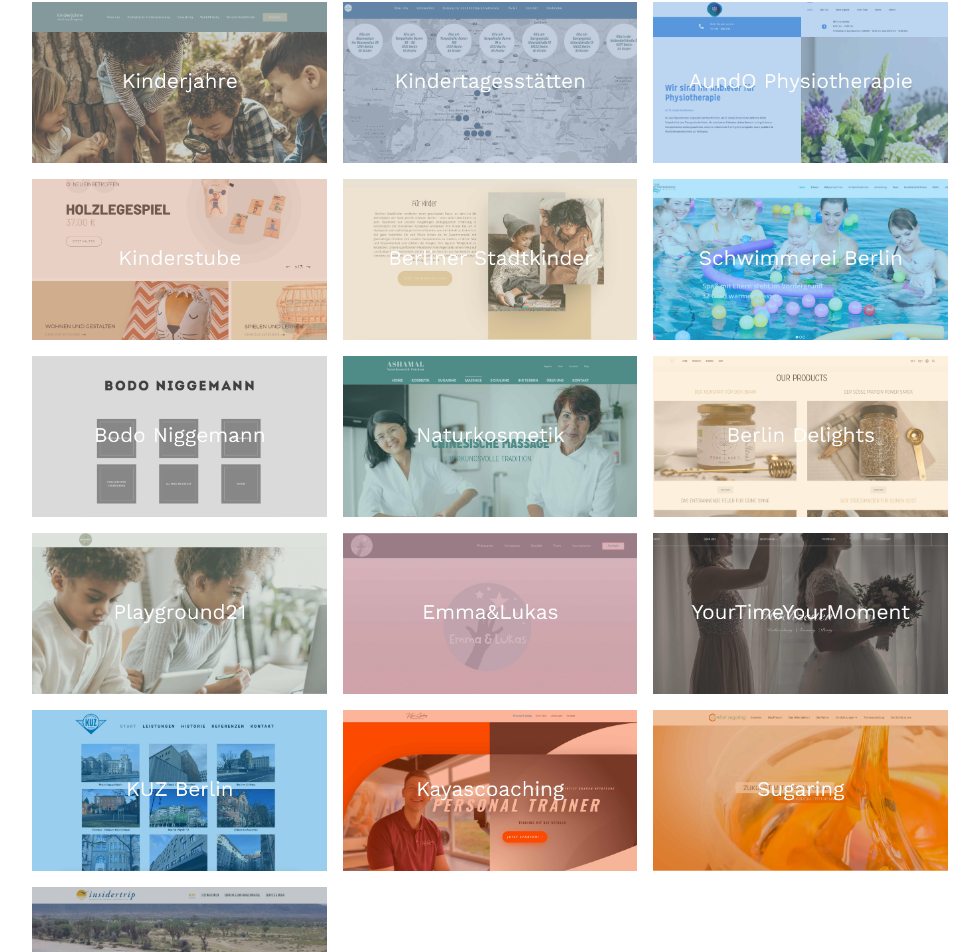
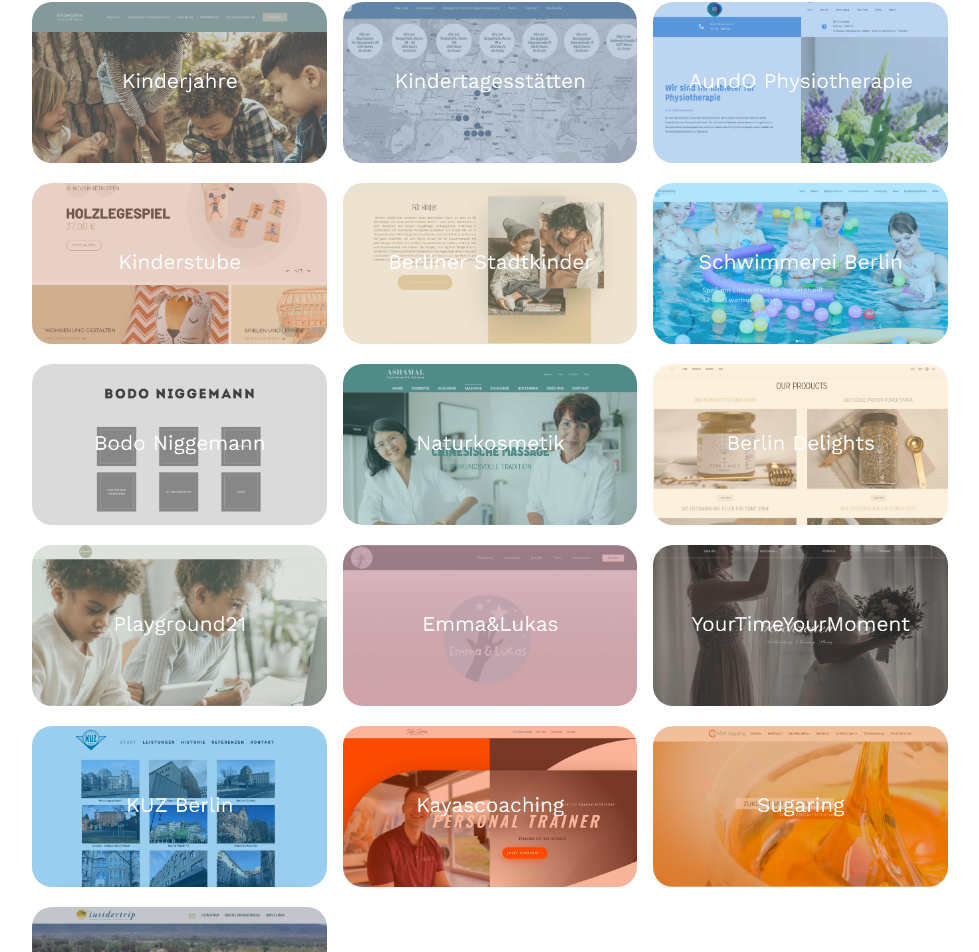
Before and after one commit to danmae/danmae, a React (Create React App) app: page /portfolio in a window 1280 px wide. Shown: the part 122-1074 px from the top of the page, without its empty margins (150-1129 px from the left). Built offline with nearby package versions, Linux system fonts and the light colour scheme.

Commit message:
added portfolio links and tags

```diff
--- a/src/components/portfolio.tsx
+++ b/src/components/portfolio.tsx
@@ -7,22 +7,22 @@ class Portfolio extends React.Component {
       <div>
         <h1 className="portfolio-text">Portfolio</h1>
         <div className="portfolio-grid">
-        <img className="grid-item" src={process.env.PUBLIC_URL + "/images/projects/kinderjahre.jpg"} alt="Kinderjahre"/>
-        <img className="grid-item" src={process.env.PUBLIC_URL + "/images/projects/kenntnisreich-kindertagesstaetten.jpg"} alt="Kinderjahre"/>
-        <img className="grid-item" src={process.env.PUBLIC_URL + "/images/projects/aundotherapie.jpg"} alt="Kinderjahre"/>
-        <img className="grid-item" src={process.env.PUBLIC_URL + "/images/projects/kinderstube.jpg"} alt="Kinderjahre"/>
-        <img className="grid-item" src={process.env.PUBLIC_URL + "/images/projects/stadtkinder.jpg"} alt="Kinderjahre"/>
-        <img className="grid-item" src={process.env.PUBLIC_URL + "/images/projects/schwimmerei.jpg"} alt="Kinderjahre"/>
-        <img className="grid-item" src={process.env.PUBLIC_URL + "/images/projects/bodoniggemann.jpg"} alt="Kinderjahre"/>
-        <img className="grid-item" src={process.env.PUBLIC_URL + "/images/projects/ashamal.jpg"} alt="Kinderjahre"/>
-        <img className="grid-item" src={process.env.PUBLIC_URL + "/images/projects/berlindelights.jpg"} alt="Kinderjahre"/>
-        <img className="grid-item" src={process.env.PUBLIC_URL + "/images/projects/playground21.jpg"} alt="Kinderjahre"/>
-        <img className="grid-item" src={process.env.PUBLIC_URL + "/images/projects/emmaundlukas.jpg"} alt="Kinderjahre"/>
-        <img className="grid-item" src={process.env.PUBLIC_URL + "/images/projects/yourtimeyourmoment.jpg"} alt="Kinderjahre"/>
-        <img className="grid-item" src={process.env.PUBLIC_URL + "/images/projects/kuz.jpg"} alt="Kinderjahre"/>
-        <img className="grid-item" src={process.env.PUBLIC_URL + "/images/projects/kayascoaching.jpg"} alt="Kinderjahre"/>
-        <img className="grid-item" src={process.env.PUBLIC_URL + "/images/projects/sugaring.jpg"} alt="Kinderjahre"/>
-        <img className="grid-item" src={process.env.PUBLIC_URL + "/images/projects/insidertrip.jpg"} alt="Kinderjahre"/>
+        <a href="https://kinder-jahre.com/" target="blank"><img className="grid-item" src={process.env.PUBLIC_URL + "/images/projects/kinderjahre.jpg"} alt="Kinderjahre"/></a>
+        <a href="https://kenntnisreich-kindertagesstaetten.de/" target="blank"><img className="grid-item" src={process.env.PUBLIC_URL + "/images/projects/kenntnisreich-kindertagesstaetten.jpg"} alt="Kenntnisreich Kindertagesstätten"/></a>
+        <a href="https://aundotherapie.de/" target="blank"><img className="grid-item" src={process.env.PUBLIC_URL + "/images/projects/aundotherapie.jpg"} alt="AundO Therapie Berlin"/></a>
+        <a href="https://kinderstubeonline.com/" target="blank"><img className="grid-item" src={process.env.PUBLIC_URL + "/images/projects/kinderstube.jpg"} alt="Kinderstube Online"/></a>
+        <a href="https://berlinerstadtkinder.de/" target="blank"><img className="grid-item" src={process.env.PUBLIC_URL + "/images/projects/stadtkinder.jpg"} alt="Berliner Stadtkinder"/></a>
+        <a href="https://schwimmerei-berlin.de/" target="blank"><img className="grid-item" src={process.env.PUBLIC_URL + "/images/projects/schwimmerei.jpg"} alt="Schwimmerei Berlin"/></a>
+        <a href="https://bodo-niggemann.de/" target="blank"><img className="grid-item" src={process.env.PUBLIC_URL + "/images/projects/bodoniggemann.jpg"} alt="Bodo Niggemann"/></a>
+        <a href="https://naturkosmetik-potsdam.de/" target="blank"><img className="grid-item" src={process.env.PUBLIC_URL + "/images/projects/ashamal.jpg"} alt="Naturkosmetik Ashamal"/></a>
+        <img className="grid-item" src={process.env.PUBLIC_URL + "/images/projects/berlindelights.jpg"} alt="Berlin Delights"/>
+        <a href="https://playground21.de/" target="blank"><img className="grid-item" src={process.env.PUBLIC_URL + "/images/projects/playground21.jpg"} alt="Playground 21"/></a>
+        <a href="https://www.emmaundlukas.de/" target="blank"><img className="grid-item" src={process.env.PUBLIC_URL + "/images/projects/emmaundlukas.jpg"} alt="Emma und Lukas"/></a>
+        <a href="https://yourtimeyourmoment-fotografie.de/" target="blank"><img className="grid-item" src={process.env.PUBLIC_URL + "/images/projects/yourtimeyourmoment.jpg"} alt="Your Time Your Moment Fotografie"/></a>
+        <a href="https://kuz-berlin.de/" target="blank"><img className="grid-item" src={process.env.PUBLIC_URL + "/images/projects/kuz.jpg"} alt="KUZ Gesundheitstechnik Berlin"/></a>
+        <a href="https://www.kayasphysio.de/" target="blank"><img className="grid-item" src={process.env.PUBLIC_URL + "/images/projects/kayascoaching.jpg"} alt="KayasPhysio"/></a>
+        <a href="https://comfort-sugaring.de/" target="blank"><img className="grid-item" src={process.env.PUBLIC_URL + "/images/projects/sugaring.jpg"} alt="Comfort Sugaring"/></a>
+        <a href="https://www.insidertrip.de/" target="blank"><img className="grid-item" src={process.env.PUBLIC_URL + "/images/projects/insidertrip.jpg"} alt="Insidertrip"/></a>
 
         </div>
       </div>
--- a/src/css/portfolio.css
+++ b/src/css/portfolio.css
@@ -32,6 +32,7 @@ button {
 }
 img{
   transition-duration: 0.4s;
+  border-radius:20px;
 }
 img:hover{
   transform: scale(1.1);
```
